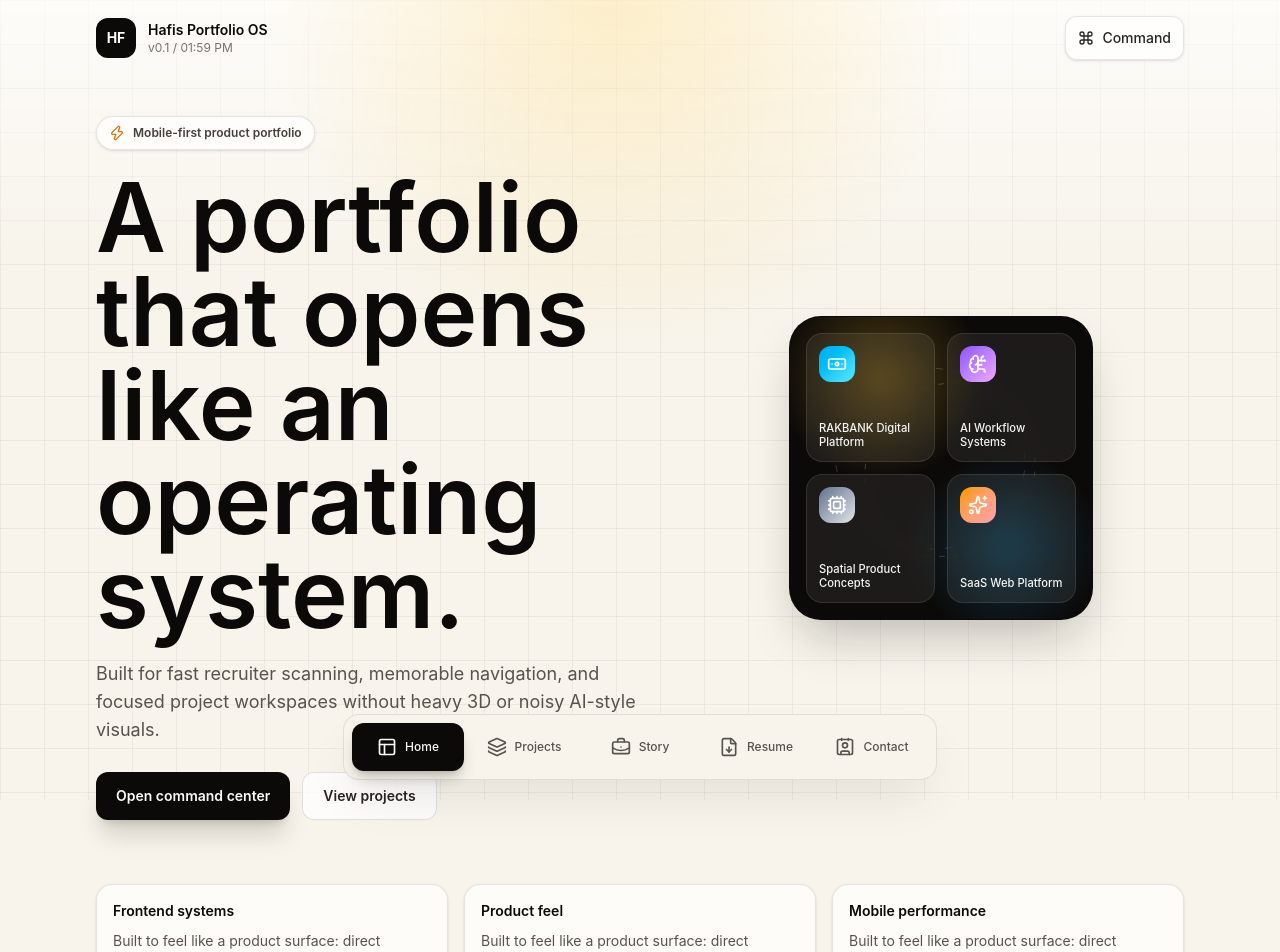
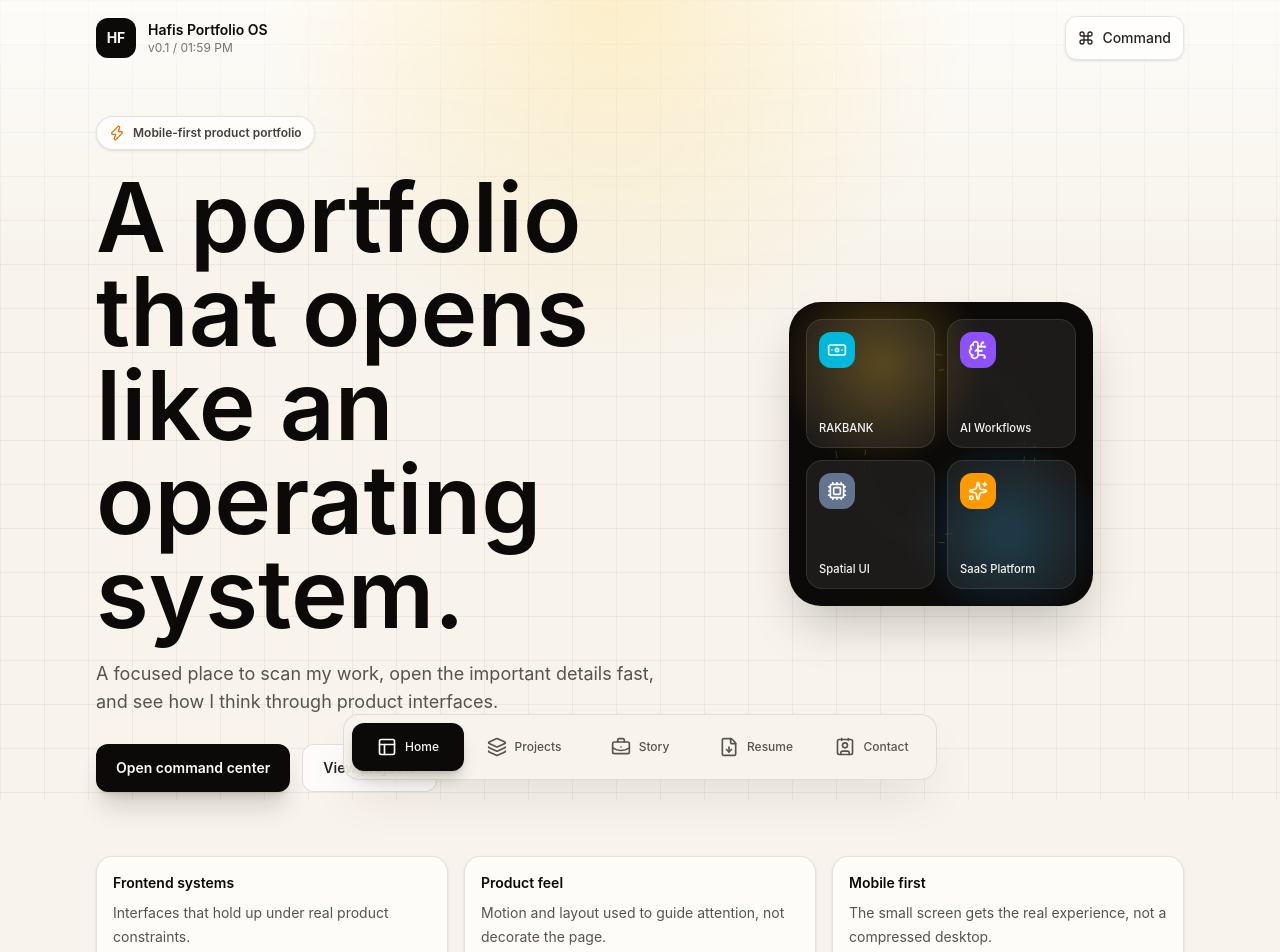
Before and after one commit to hafisaq/hafis-portfolio, a React (Vite) app: page / in a window 1280 px wide. Shown: the top 952 px of the page. Built offline with nearby package versions, Linux system fonts and the light colour scheme.

Commit message:
Reduce template feel in portfolio copy

```diff
--- a/src/App.tsx
+++ b/src/App.tsx
@@ -87,8 +87,8 @@ function App() {
               A portfolio that opens like an operating system.
             </h1>
             <p className="mt-5 max-w-xl text-base leading-7 text-stone-650 sm:text-lg">
-              Built for fast recruiter scanning, memorable navigation, and focused project
-              workspaces without heavy 3D or noisy AI-style visuals.
+              A focused place to scan my work, open the important details fast, and see how I
+              think through product interfaces.
             </p>
             <div className="mt-7 flex flex-col gap-3 sm:flex-row">
               <button
--- a/src/components/Workspaces.tsx
+++ b/src/components/Workspaces.tsx
@@ -26,13 +26,19 @@ export function Workspaces({ activeWorkspace, onOpenCommand }: WorkspacesProps)
 }
 
 function OverviewWorkspace({ onOpenCommand }: { onOpenCommand: () => void }) {
+  const principles = [
+    ['Frontend systems', 'Interfaces that hold up under real product constraints.'],
+    ['Product feel', 'Motion and layout used to guide attention, not decorate the page.'],
+    ['Mobile first', 'The small screen gets the real experience, not a compressed desktop.'],
+  ]
+
   return (
     <div className="grid gap-4 sm:grid-cols-3">
-      {['Frontend systems', 'Product feel', 'Mobile performance'].map((item) => (
-        <div className="rounded-2xl border border-stone-950/10 bg-white/70 p-4 shadow-sm" key={item}>
-          <p className="text-sm font-semibold text-stone-950">{item}</p>
+      {principles.map(([title, copy]) => (
+        <div className="rounded-2xl border border-stone-950/10 bg-white/70 p-4 shadow-sm" key={title}>
+          <p className="text-sm font-semibold text-stone-950">{title}</p>
           <p className="mt-2 text-sm leading-6 text-stone-600">
-            Built to feel like a product surface: direct navigation, quiet motion, and content that is easy to scan.
+            {copy}
           </p>
         </div>
       ))}
@@ -50,35 +56,64 @@ function OverviewWorkspace({ onOpenCommand }: { onOpenCommand: () => void }) {
 
 function ProjectsWorkspace() {
   return (
-    <div className="grid gap-4 lg:grid-cols-2">
-      {projects.map((project) => {
+    <div className="overflow-hidden rounded-2xl border border-stone-950/10 bg-white/78 shadow-sm">
+      <div className="grid grid-cols-[1fr_auto] gap-3 border-b border-stone-950/10 px-4 py-3 sm:px-5">
+        <div>
+          <h2 className="text-base font-semibold text-stone-950">Project Files</h2>
+          <p className="mt-1 text-sm text-stone-500">A quick read of what each piece is really showing.</p>
+        </div>
+        <span className="self-start rounded-md bg-stone-950 px-2 py-1 text-xs font-medium text-stone-50">
+          04
+        </span>
+      </div>
+
+      <div className="divide-y divide-stone-950/10">
+        {projects.map((project, index) => {
           const Icon = project.icon
 
           return (
             <article
-            className="rounded-2xl border border-stone-950/10 bg-white/75 p-4 shadow-sm sm:p-5"
+              className="grid gap-4 px-4 py-5 transition hover:bg-stone-950/[0.025] sm:grid-cols-[4.5rem_1fr] sm:px-5"
               key={project.id}
             >
-            <div className="flex items-start gap-3">
-              <span className={`grid size-11 shrink-0 place-items-center rounded-xl bg-gradient-to-br ${project.accent}`}>
-                <Icon aria-hidden="true" className="size-5 text-white" />
+              <div className="flex items-center gap-3 sm:block">
+                <span className="block text-xs font-semibold tabular-nums text-stone-400">
+                  0{index + 1}
                 </span>
+                <span
+                  className={`mt-0 grid size-9 place-items-center rounded-lg ${project.accent} text-white sm:mt-4`}
+                >
+                  <Icon aria-hidden="true" className="size-4" />
+                </span>
+              </div>
+
+              <div className="grid gap-4 lg:grid-cols-[0.9fr_1.1fr]">
                 <div>
-                <h2 className="text-lg font-semibold text-stone-950">{project.name}</h2>
-                <p className="mt-1 text-sm font-medium text-stone-600">{project.role}</p>
+                  <p className="text-xs font-semibold uppercase tracking-[0.14em] text-stone-500">
+                    {project.context}
+                  </p>
+                  <h3 className="mt-2 text-2xl font-semibold leading-tight text-stone-950">
+                    {project.name}
+                  </h3>
+                  <p className="mt-3 text-sm leading-6 text-stone-650">{project.summary}</p>
                 </div>
+
+                <div className="rounded-xl bg-stone-950/[0.035] p-4">
+                  <p className="text-sm leading-6 text-stone-700">{project.signal}</p>
+                  <dl className="mt-4 grid gap-2 sm:grid-cols-3">
+                    {project.metrics.map((metric) => (
+                      <div key={metric}>
+                        <dt className="sr-only">Signal</dt>
+                        <dd className="text-xs font-medium text-stone-500">{metric}</dd>
                       </div>
-            <p className="mt-4 text-sm leading-6 text-stone-700">{project.summary}</p>
-            <div className="mt-4 flex flex-wrap gap-2">
-              {project.tags.map((tag) => (
-                <span className="rounded-full border border-stone-950/10 px-3 py-1 text-xs text-stone-600" key={tag}>
-                  {tag}
-                </span>
                     ))}
+                  </dl>
+                </div>
               </div>
             </article>
           )
         })}
+      </div>
     </div>
   )
 }
--- a/src/data/portfolio.ts
+++ b/src/data/portfolio.ts
@@ -17,12 +17,12 @@ export type WorkspaceId = 'overview' | 'projects' | 'experience' | 'resume' | 'c
 export type Project = {
   id: string
   name: string
-  role: string
+  context: string
   summary: string
+  signal: string
   accent: string
   icon: LucideIcon
   metrics: string[]
-  tags: string[]
 }
 
 export type CommandAction = {
@@ -75,47 +75,47 @@ export const workspaces: Array<{
 export const projects: Project[] = [
   {
     id: 'rakbank',
-    name: 'RAKBANK Digital Platform',
-    role: 'Frontend engineer shipping production banking flows',
+    name: 'RAKBANK',
+    context: 'Production banking frontend',
     summary:
-      'Built secure, responsive customer journeys with a focus on reliability, release quality, and day-to-day product velocity.',
-    accent: 'from-sky-500 to-cyan-300',
+      'Customer-facing banking flows where broken states, slow pages, and unclear feedback are not acceptable.',
+    signal: 'The signal here is discipline: careful UI states, release confidence, and screens that still work when the happy path breaks.',
+    accent: 'bg-cyan-500',
     icon: Banknote,
-    metrics: ['Banking UX', 'Production releases', 'Accessibility-minded UI'],
-    tags: ['React', 'TypeScript', 'Design systems'],
+    metrics: ['Banking UX', 'Production releases', 'Responsive flows'],
   },
   {
     id: 'ai-workflows',
-    name: 'AI Workflow Systems',
-    role: 'Automation and agentic product experiments',
+    name: 'AI Workflows',
+    context: 'Internal tools and experiments',
     summary:
-      'Designed practical AI-assisted workflows that reduce repetitive work without hiding core product decisions from users.',
-    accent: 'from-violet-500 to-fuchsia-300',
+      'Small systems that use AI to remove repetitive work while keeping the user in control.',
+    signal: 'Not a chatbot wrapper. The work is about where AI belongs in a real workflow and where it should stay out of the way.',
+    accent: 'bg-violet-500',
     icon: BrainCircuit,
-    metrics: ['Human-in-loop flows', 'Internal tools', 'Prompted interfaces'],
-    tags: ['OpenAI', 'Node.js', 'Product automation'],
+    metrics: ['Human review', 'Automation', 'Prompted interfaces'],
   },
   {
     id: 'vision-pro',
-    name: 'Spatial Product Concepts',
-    role: 'VisionOS-inspired interaction prototypes',
+    name: 'Spatial UI',
+    context: 'VisionOS-inspired browser prototypes',
     summary:
-      'Explored depth, focus states, and workspace-style navigation patterns that feel premium while staying browser-friendly.',
-    accent: 'from-slate-500 to-zinc-200',
+      'Depth, focus, and workspace transitions translated into lightweight web interactions.',
+    signal: 'The interesting part is restraint: making something feel spatial without turning the portfolio into a heavy demo.',
+    accent: 'bg-slate-500',
     icon: Cpu,
-    metrics: ['Spatial UI', 'Motion language', 'Prototype systems'],
-    tags: ['React', 'Motion', 'Interaction design'],
+    metrics: ['Focus mode', 'Motion language', 'Prototype systems'],
   },
   {
     id: 'saas',
-    name: 'SaaS Web Platform',
-    role: 'Dashboard and workflow architecture',
+    name: 'SaaS Platform',
+    context: 'Operational product surfaces',
     summary:
-      'Created fast, scannable interface patterns for operational software where repeated use matters more than decoration.',
-    accent: 'from-amber-500 to-rose-300',
+      'Dashboards and task flows designed for people who have to use them every day.',
+    signal: 'This is where layout density matters: fewer decorative cards, better scanning, clearer next actions.',
+    accent: 'bg-amber-500',
     icon: Sparkles,
     metrics: ['Dashboards', 'Command surfaces', 'Mobile-first layouts'],
-    tags: ['Vite', 'Tailwind CSS', 'React'],
   },
 ]
 
```
Lines whose indentation alone changed are shown as unchanged.
